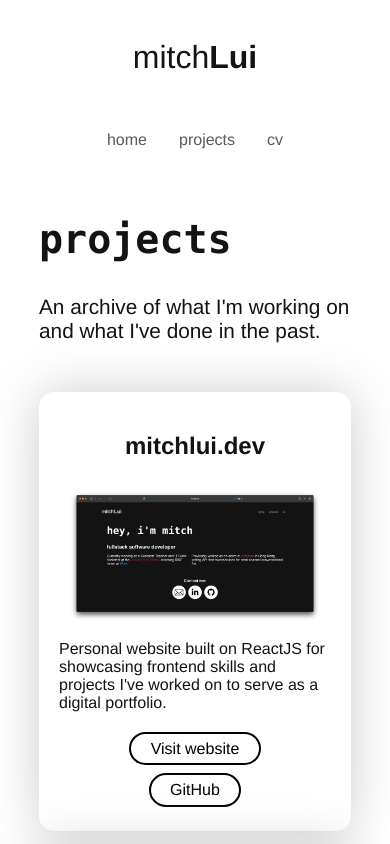
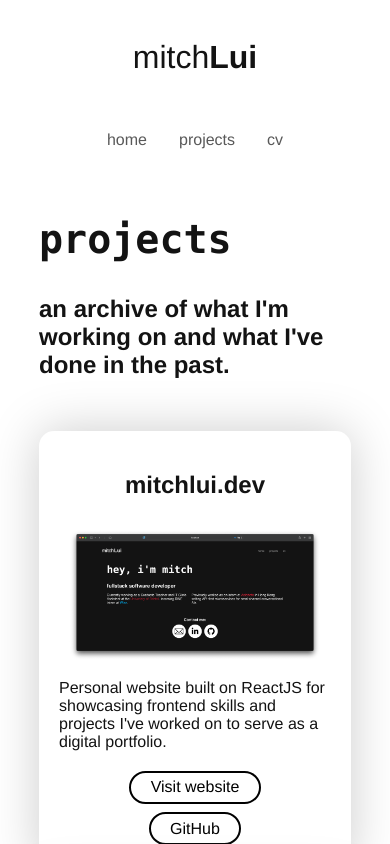
Before and after one commit to mitchLui/website, a React (Create React App) app in the folder client/: page /projects in a window 390 px wide. Shown: the top 844 px of the page. Built offline with nearby package versions, Linux system fonts and the light colour scheme.

Commit message:
Consistent design

```diff
--- a/client/src/App.css
+++ b/client/src/App.css
@@ -7,6 +7,10 @@ html, body {
   font-weight: 400;
   height: 100%;
   justify-content: center;
+}
+
+.code {
+  font-family: 'Courier New', Courier, monospace;
 }
 
 /* Light mode */
--- a/client/src/components/Intro/intro.css
+++ b/client/src/components/Intro/intro.css
@@ -15,10 +15,6 @@
 
 .header-item h2 {
   font-size: 2rem;
-}
-
-.code {
-  font-family: 'Courier New', Courier, monospace;
 }
 
 .intro-grid{
@@ -119,4 +115,8 @@
   .header-item h1 {
     font-size: 2.5rem;
   }
+
+  .header-item h2 {
+    font-size: 1.5rem;
+  }
 }
--- a/client/src/components/Projects/Projects.js
+++ b/client/src/components/Projects/Projects.js
@@ -7,7 +7,7 @@ export const Projects = () =>
     <section className={"projects-container"}>
         <div className={"project-header"}>
             <h1><code>projects</code></h1>
-            <h2>An archive of what I'm working on and what I've done in the past.</h2>
+            <h2>an archive of what I'm working on and what I've done in the past.</h2>
         </div>
         <div className={"projects-grid"}>
             <article className={"project mitchlui-dev"}>
--- a/client/src/components/Projects/projects.css
+++ b/client/src/components/Projects/projects.css
@@ -9,22 +9,18 @@
     animation: fadein 0.5s;
 }
 
-.code {
-    font-family: 'Courier New', Courier, monospace;
-  }
+
 
 .project-header{
     text-align: left;
 }
 
 .project-header h1{
-    font-weight: bold;
     font-size: 4rem;
 }
 
 .project-header h2{
-    font-weight: normal;
-    font-size: 1.3rem;
+    font-size: 2rem;
 }
 
 .projects-grid{
@@ -141,6 +137,10 @@
     .project-header h1{
         font-size: 2.5rem;
     }
+
+    .project-header h2{
+        font-size: 1.5rem;
+    }
 }
 
 /* Light mode */
```
